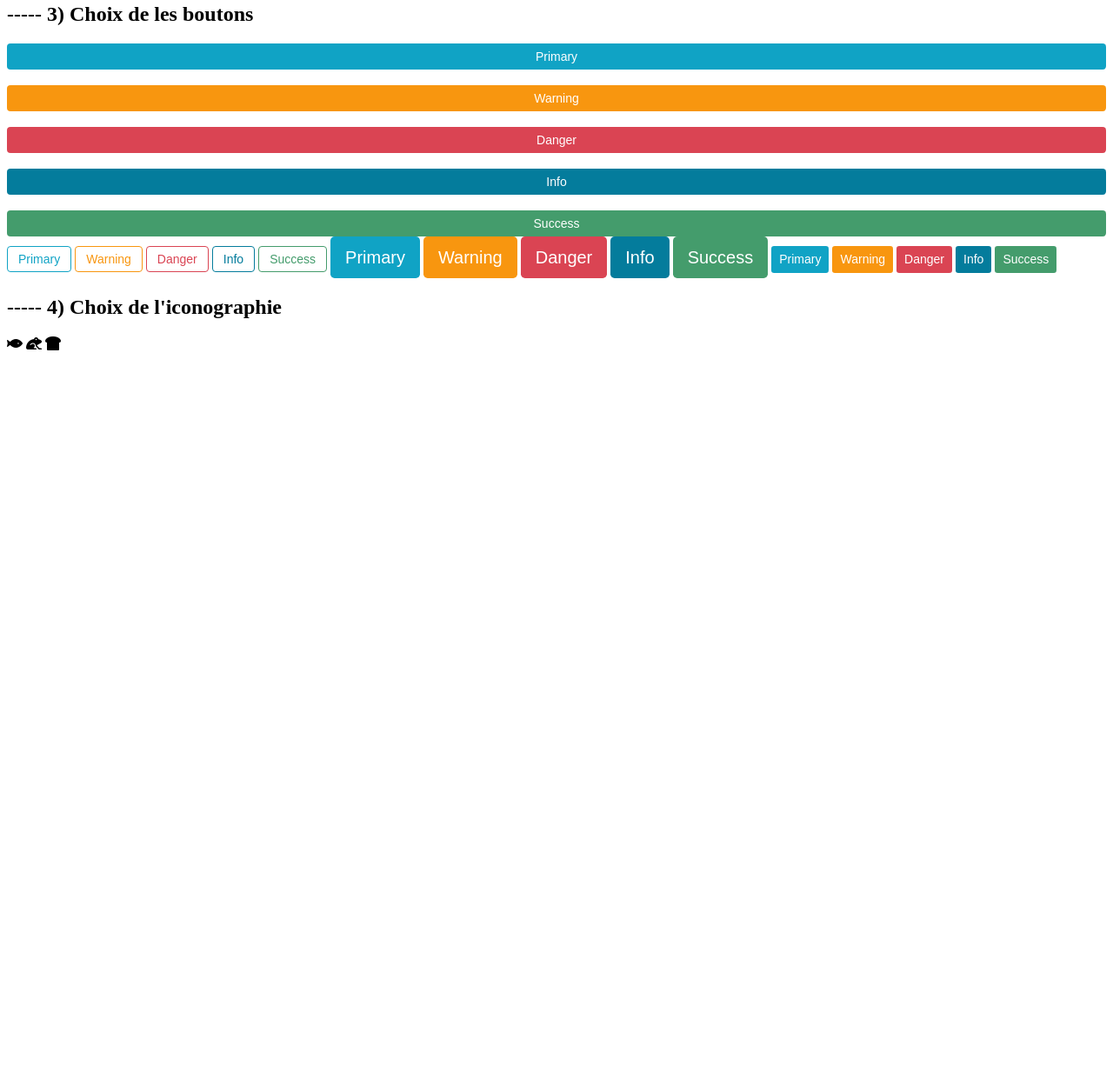
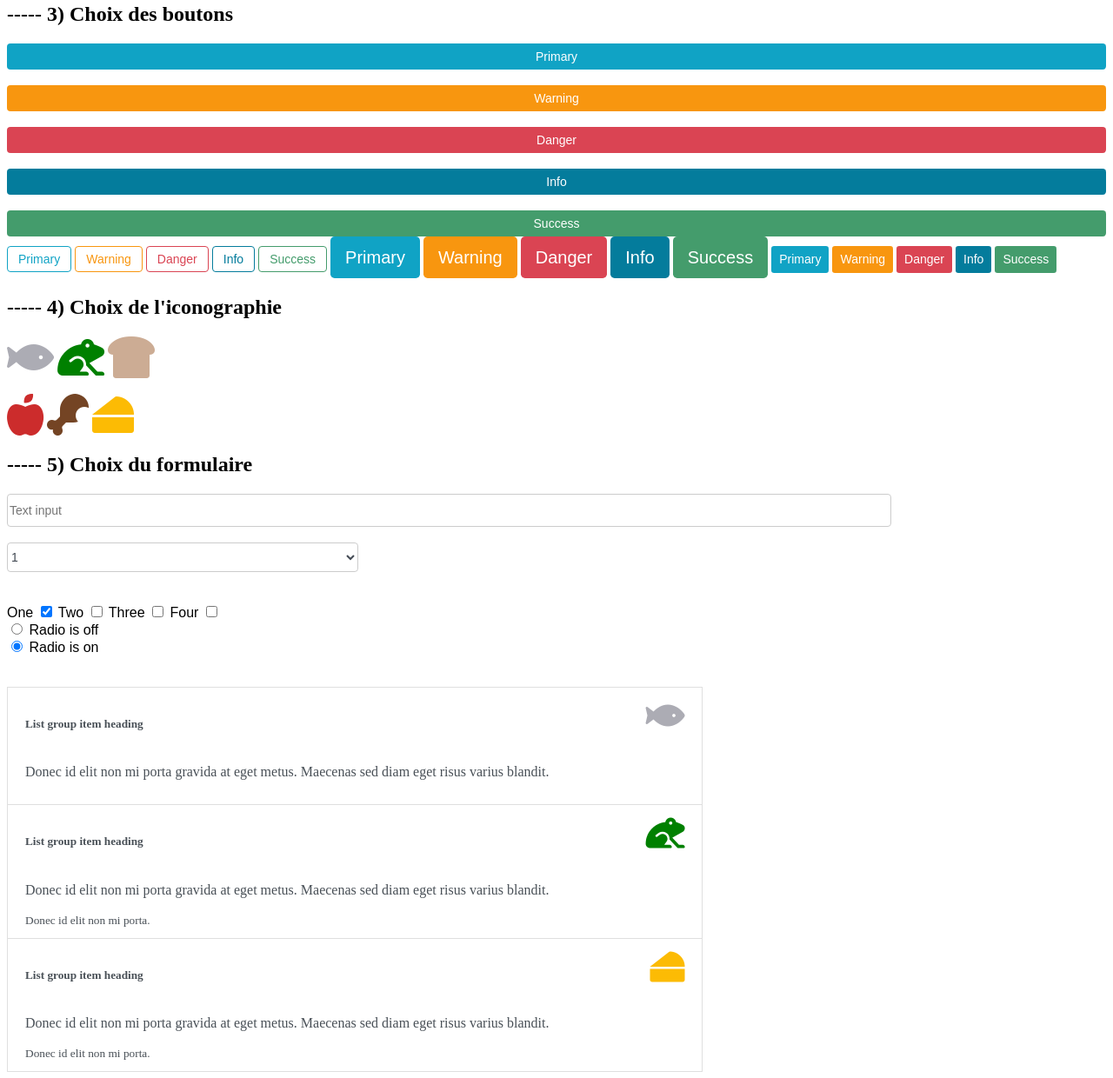
Before and after one commit to apouille/1802_KITUI, a plain HTML site: page index.html in a window 1280 px wide. Shown: the part 1395-2635 px from the top of the page at 87% size. Before the commit the page ends 1808 px from the top, so only its background shows below. Drawn offline with Linux system fonts and the light colour scheme.

Commit message:
ajout formulaires et liste

```diff
--- a/index.html
+++ b/index.html
@@ -4,8 +4,8 @@
     <head>
         <meta charset="utf-8" />
         <link rel = "stylesheet" href = "style.css"/>
-<link rel="stylesheet" href="https://use.fontawesome.com/releases/v5.7.2/css/all.css" integrity="sha384-fnmOCqbTlWIlj8LyTjo7mOUStjsKC4pOpQbqyi7RrhN7udi9RwhKkMHpvLbHG9Sr" crossorigin="anonymous">
-<title> The Agency Project - UI Style Guide </title>
+		<link rel="stylesheet" href="https://use.fontawesome.com/releases/v5.7.2/css/all.css" integrity="sha384-fnmOCqbTlWIlj8LyTjo7mOUStjsKC4pOpQbqyi7RrhN7udi9RwhKkMHpvLbHG9Sr" crossorigin="anonymous">
+		<title> The Agency Project - UI Style Guide </title>
     </head>
 
  <body>
@@ -86,7 +86,7 @@
         <li> Liste 3 </li>
 </ol>
 
-<h2> ----- 3) Choix de les boutons </h2>
+<h2> ----- 3) Choix des boutons </h2>
 
 <button type="button" class="btn btn-primary btn-block">Primary</button>&nbsp
 <button type="button" class="btn btn-warning btn-block">Warning</button>
@@ -123,3 +123,88 @@
   <i class="fas fa-fish"></i>
   <i class="fas fa-frog"></i>
   <i class="fas fa-bread-slice"></i>
+</br></br>
+  <i class="fas fa-apple-alt"></i>
+  <i class="fas fa-drumstick-bite"></i>
+  <i class="fas fa-cheese"></i>
+
+
+<h2> ----- 5) Choix du formulaire </h2>
+
+<input type="text" class="form-control" placeholder="Text input">
+</br></br>
+
+  <div class="form-group">
+    <select class="form-control">
+      <option>1</option>
+      <option>2</option>
+      <option>3</option>
+      <option>4</option>
+      <option>5</option>
+    </select>
+  </div>
+</br></br>
+
+ <label class="container">One
+  <input type="checkbox" checked="checked">
+  <span class="checkmark"></span>
+</label>
+
+<label class="container">Two
+  <input type="checkbox">
+  <span class="checkmark"></span>
+</label>
+
+<label class="container">Three
+  <input type="checkbox">
+  <span class="checkmark"></span>
+</label>
+
+<label class="container">Four
+  <input type="checkbox">
+  <span class="checkmark"></span>
+</label>
+
+<div class="form-check form-check-radio">
+    <label class="form-check-label">
+        <input class="form-check-input" type="radio" name="exampleRadios" id="exampleRadios1" value="option1" >
+        <span class="form-check-sign"></span>
+        Radio is off
+    </label>
+</div>
+
+<div class="form-check form-check-radio">
+    <label class="form-check-label">
+        <input class="form-check-input" type="radio" name="exampleRadios" id="exampleRadios2" value="option2" checked>
+        <span class="form-check-sign"></span>
+        Radio is on
+    </label>
+</div>
+</br></br>
+
+
+<div class="list-group">
+  <a class="list-group-item list-group-item-action flex-column align-items-start active">
+    <div class="d-flex-row">
+      <h5 class="mb-1">List group item heading</h5>
+      <small><i class="fas fa-fish"></i></small>
+    </div>
+    <p class="mb-1">Donec id elit non mi porta gravida at eget metus. Maecenas sed diam eget risus varius blandit.</p>
+  </a>
+  <a class="list-group-item list-group-item-action flex-column align-items-start">
+    <div class="d-flex-row">
+      <h5 class="mb-1">List group item heading</h5>
+      <small> <i class="fas fa-frog"></i></small>
+    </div>
+    <p class="mb-1">Donec id elit non mi porta gravida at eget metus. Maecenas sed diam eget risus varius blandit.</p>
+    <small class="text-muted">Donec id elit non mi porta.</small>
+  </a>
+  <a class="list-group-item list-group-item-action flex-column align-items-start">
+    <div class="d-flex-row">
+      <h5 class="mb-1">List group item heading</h5>
+      <small> <i class="fas fa-cheese"></i></small>
+    </div>
+    <p class="mb-1">Donec id elit non mi porta gravida at eget metus. Maecenas sed diam eget risus varius blandit.</p>
+    <small class="text-muted">Donec id elit non mi porta.</small>
+  </a>
+</div>
--- a/style.css
+++ b/style.css
@@ -48,7 +48,7 @@
 
 
 /************************/
-/* 	    TYPOGRAPHIE     */
+/* 	    TYPOGRAPHIES    */
 /************************/
 
 
@@ -236,10 +236,97 @@
 
 
   .fa-fish {
+  	color: #ACACB4;
+  	font-size: 3em
   }
 
   .fa-frog {
+  	color: green;
+  	font-size: 3em;
   }
 
-  .fa-igloo {
+  .fa-bread-slice {
+  	color: #CCAC94;
+  	font-size: 3em;
   }
+
+  .fa-apple-alt{
+  	color: #CC2C2C;
+  	font-size: 3em;
+  }
+
+  .fa-drumstick-bite{
+  	color: #744424;
+  	font-size: 3em;
+  }
+  .fa-cheese{
+  	color: #FCBB04;
+  	font-size: 3em;
+  }
+
+
+
+/************************/
+/* 	    FORMULAIRES     */
+/************************/
+
+
+.form-control{
+	width: 80%;
+	height: 34px;
+	font-size: 14px;
+	background-color: #fff;
+	border-radius: 4px;
+	color: #434a54;
+	border-color: #aab2bd;
+	border: 1px solid #ccc;
+	font-family: Arial;
+}
+
+.form-group{
+	width: 40%;
+}
+
+.container {
+  font-family: Arial;
+}
+
+.form-check .form-check-label {
+  font-family: Arial;
+  display: inline-block;
+  position: relative;
+  cursor: pointer;
+  transition: color .3s linear;
+}
+
+
+.list-group {
+    display: -webkit-box;
+    display: -ms-flexbox;
+    display: flex;
+    -webkit-box-orient: vertical;
+    -webkit-box-direction: normal;
+    -ms-flex-direction: column;
+    flex-direction: column;
+}
+
+.list-group-item {
+    position: relative;
+    display: block;
+    padding: .75rem 1.25rem;
+    margin-bottom: -1px;
+    background-color: #fff;
+    border: 1px solid rgba(0,0,0,.125);
+}
+
+.list-group-item-action {
+    width: 60%;
+    color: #495057;
+    text-align: inherit;
+}
+
+.d-flex-row{
+  display: flex;
+  flex-flow: row nowrap;
+  justify-content: space-between;
+}
```
